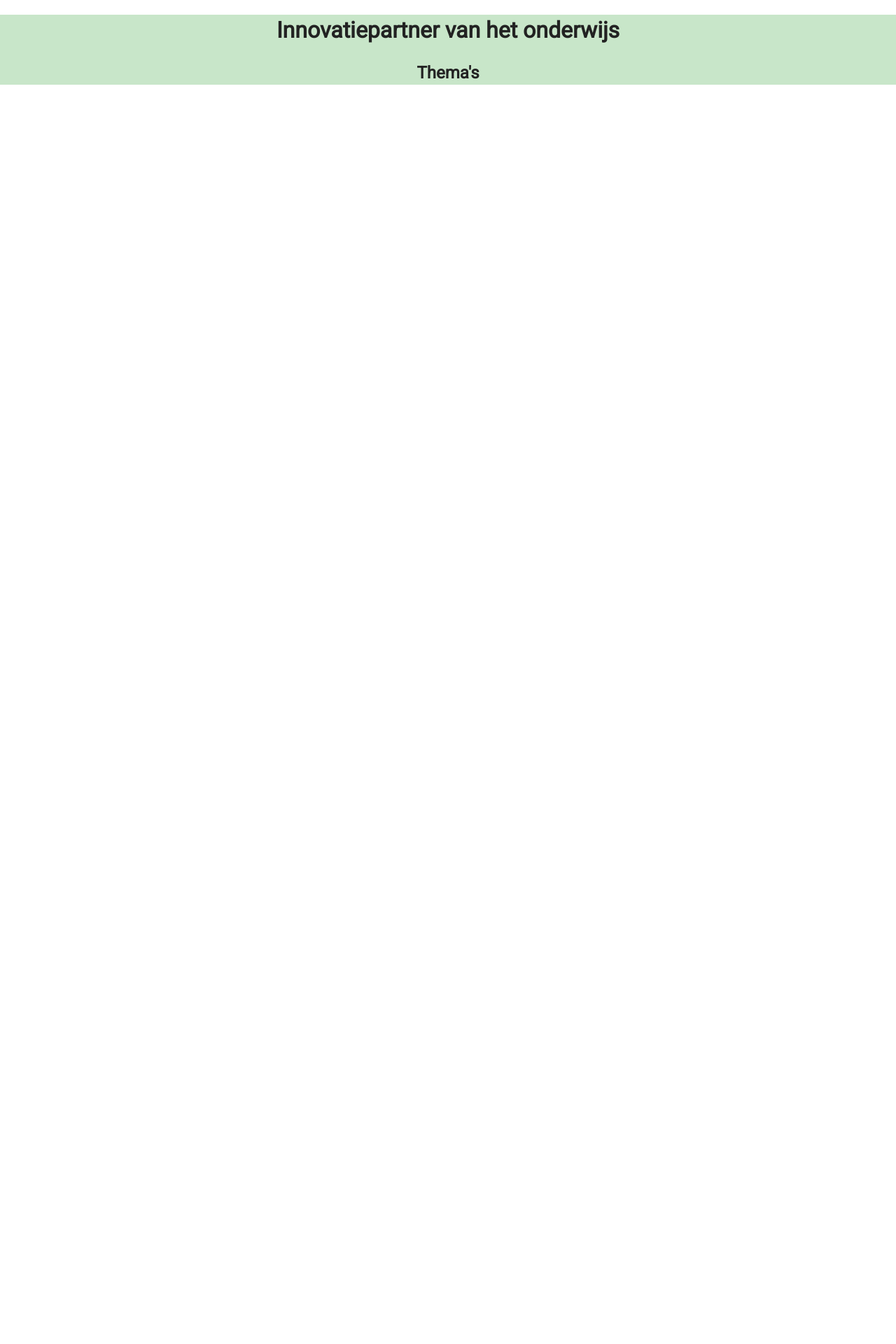
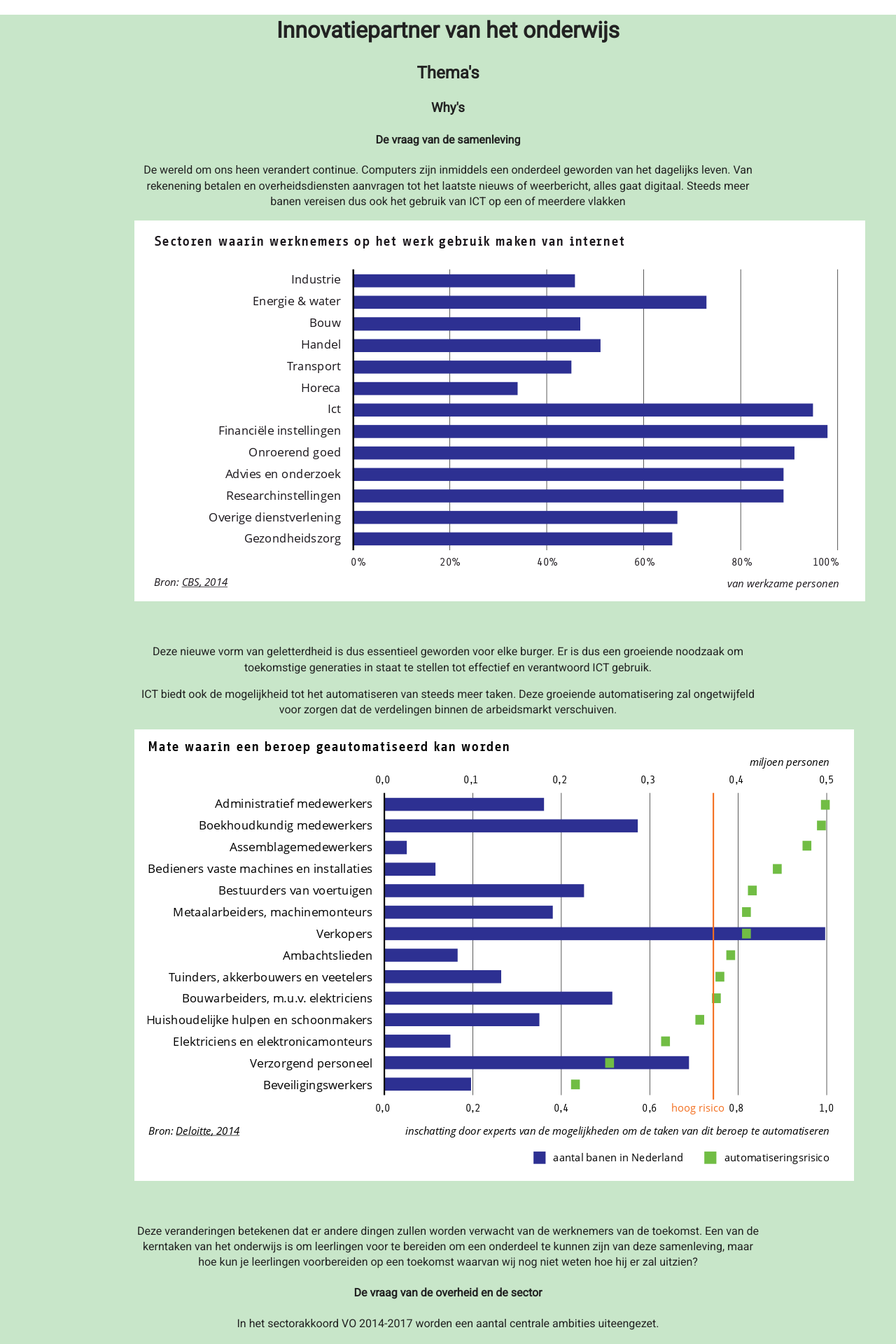
Before and after one commit to PerceptumNL/perceptum.nl, a Django app: page / in a window 1280 px wide. Shown: the top 1920 px of the page at 70% size. Before the commit the page ends 121 px from the top, so only its background shows below. Run offline with Django 3.2, Linux system fonts and the light colour scheme; some libraries are stand-ins or nearby versions.

Commit message:
First bit of the why's

```diff
--- a/main/static/css/main.css
+++ b/main/static/css/main.css
@@ -1,3 +1,7 @@
 html {
 	font-family: 'Roboto', sans-serif;
 }
+
+#text-container {
+    width: 70%
+}
--- a/main/templates/main/landing.html
+++ b/main/templates/main/landing.html
@@ -1,8 +1,57 @@
 {% extends "base_page.html" %}
+{% load staticfiles %}
 
 {% block content %}
 <section class="dark-primary-color light-primary-color" style='text-align: center;'>
 	<h1>Innovatiepartner van het onderwijs</h1>
 	<h2>Thema's</h2>
+    <center><div id=text-container>
+        <h3>Why's</h3>
+        <h4>De vraag van de samenleving</h4>
+        <p> De wereld om ons heen verandert continue. Computers zijn inmiddels
+        een onderdeel geworden van het dagelijks leven. Van rekenening betalen
+        en overheidsdiensten aanvragen tot het laatste nieuws of weerbericht,
+        alles gaat digitaal. Steeds meer banen vereisen dus ook het gebruik van
+        ICT op een of meerdere vlakken</p>
+
+        <img src="{% static "images/1A_internet.png" %}" alt="Internet"/>
+        <br><br><br>
+
+        <p>Deze nieuwe vorm van geletterdheid is dus essentieel geworden voor
+        elke burger. Er is dus een groeiende noodzaak om toekomstige generaties
+        in staat te stellen tot effectief en verantwoord ICT gebruik.</p>
+
+        <p> ICT biedt ook de mogelijkheid tot het automatiseren van steeds meer
+        taken. Deze groeiende automatisering zal ongetwijfeld voor zorgen dat
+        de verdelingen binnen de arbeidsmarkt verschuiven.</p>
+
+        <img src="{% static "images/1A_automatisering.png" %}" alt="Automatisering"/>
+        <br><br><br>
+
+        <p> Deze veranderingen betekenen dat er andere dingen zullen worden
+        verwacht van de werknemers van de toekomst. Een van de kerntaken van
+        het onderwijs is om leerlingen voor te bereiden om een onderdeel te
+        kunnen zijn van deze samenleving, maar hoe kun je leerlingen
+        voorbereiden op een toekomst waarvan wij nog niet weten hoe hij er zal
+        uitzien?</p>
+
+        <h4>De vraag van de overheid en de sector</h4>
+        In het sectorakkoord VO 2014-2017 worden een aantal centrale ambities
+        uiteengezet.
+
+        <h4>Trend in het onderwijs</h4>
+
+        <img src="{% static "images/1C_10uur.png" %}" alt="10 uur"/>
+        <br><br><br>
+
+        <img src="{% static "images/1C_opbrengsten.png" %}" alt="Opbrengsten"/>
+        <br><br><br>
+
+        <img src="{% static "images/1C_ambitie.png" %}" alt="Ambitie"/>
+        <br><br><br>
+
+    </div></center>
+
+
 </section>
 {% endblock %}
```
Also changed, not shown: main/static/images/1A_automatisering.png (added), main/static/images/1A_internet.png (added), main/static/images/1C_10uur.png (added), main/static/images/1C_ambitie.png (added), main/static/images/1C_opbrengsten.png (added), main/static/images/2A_secundair.png (added).
